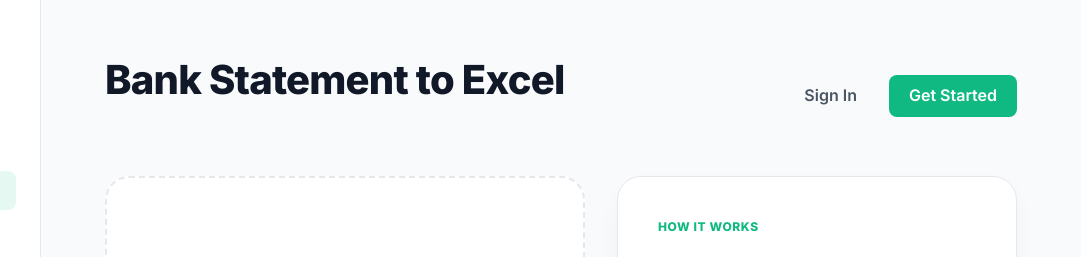
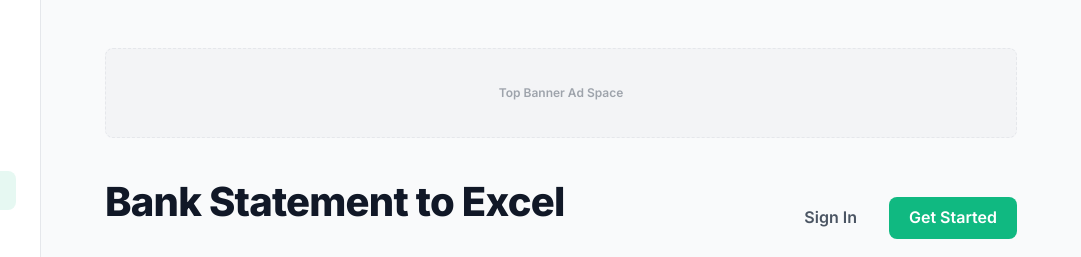
Before and after one commit to Ahmedin-Jamil/QuickConverter, a website built with Vite: page index.html in a window 1280 px wide. Shown: the top 257 px of the page, 199-1280 px from the left. Built offline with nearby package versions, Linux system fonts and the light colour scheme; no server answers; files whose address does not match are found by name.

Commit message:
Feat: Add Top Banner AdSense container as requested

```diff
--- a/index.html
+++ b/index.html
@@ -167,6 +167,12 @@
 
     <!-- Main Workspace -->
     <main>
+      <!-- AdSense: Top Banner -->
+      <div id="ad-top-banner" class="ad-container-banner" style="margin-top: 0; margin-bottom: 2rem;">
+        <!-- PASTE YOUR GOOGLE ADSENSE CODE HERE -->
+        <p class="ad-placeholder-text">Top Banner Ad Space</p>
+      </div>
+
       <div class="header-row">
         <h1 id="tool-title">Bank Statement to Excel</h1>
         <div class="auth-group">
```
